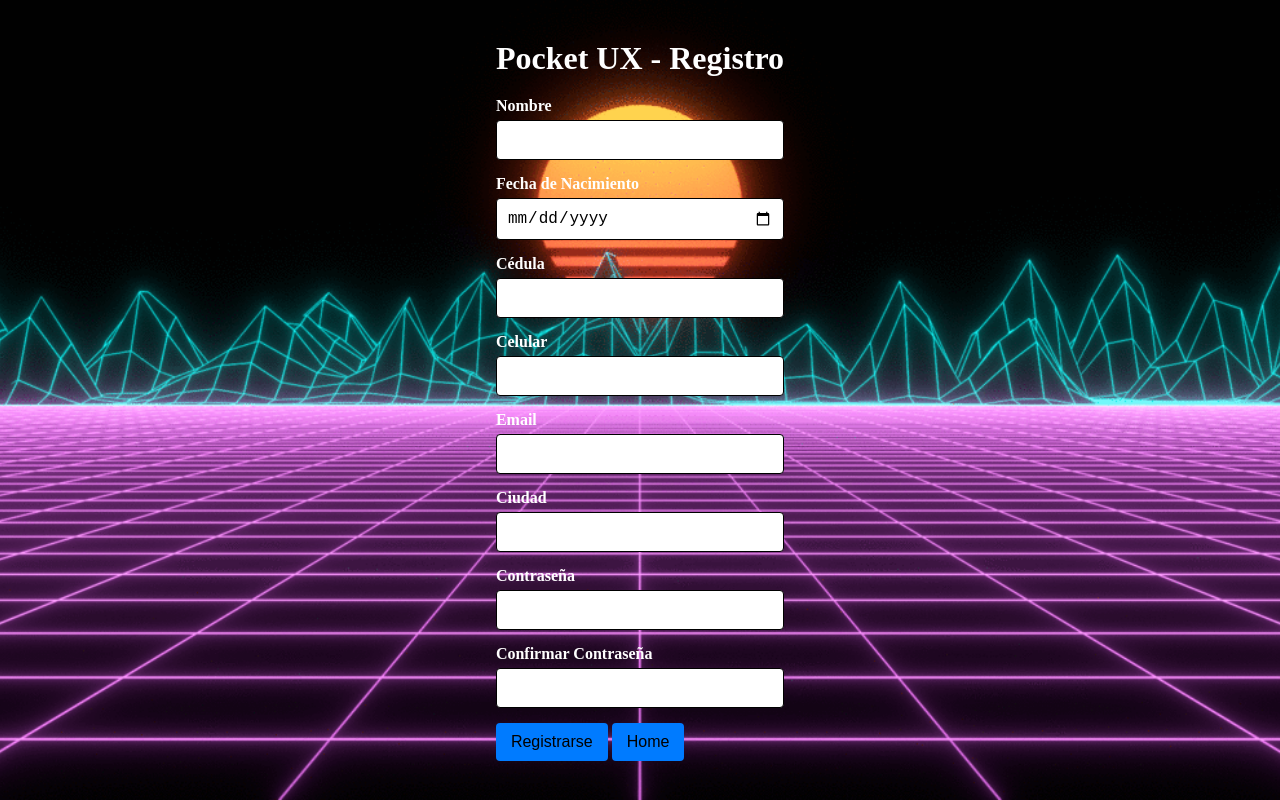
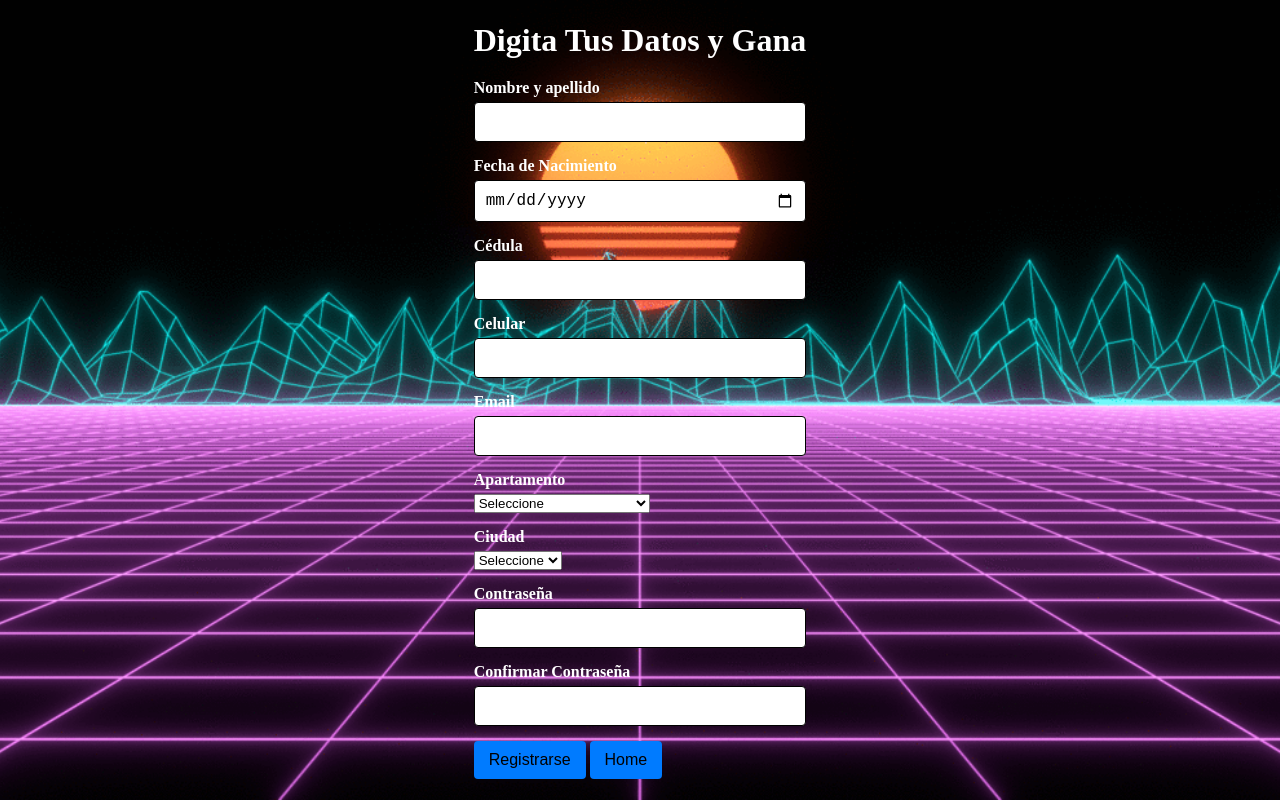
Before and after one commit to Cristhyan11/Front_Rifa, a React (Vite) app: page /registro in a window 1280 px wide. Built offline with nearby package versions, Linux system fonts and the light colour scheme.

Commit message:
Mejorar registro

```diff
--- a/src/components/registro.jsx
+++ b/src/components/registro.jsx
@@ -12,6 +12,7 @@ function Registro() {
   const [celular, setCelular] = useState('');
   const [email, setEmail] = useState('');
   const [ciudad, setCiudad] = useState('');
+  const [apartamento, setApartamento] = useState('');
   const [password, setPassword] = useState('');
   const [confirmPassword, setConfirmPassword] = useState('');
   const [modalMessage, setModalMessage] = useState('');
@@ -21,10 +22,36 @@ function Registro() {
     e.preventDefault();
     console.log('Form submitted:', { nombre, fechaNacimiento, cedula, celular, email, ciudad, password, confirmPassword });
 
+ // Validar nombre solo con letras
+    const nombreRegex = /^[A-Za-z\s]+$/;
+    if (!nombreRegex.test(nombre)) {
+      setModalMessage('El nombre solo puede contener letras.');
+      return;
+    }
+
+    // Validar fecha de nacimiento para mayores de 18 años
+    const currentDate = new Date();
+    const birthDate = new Date(fechaNacimiento);
+    let age = currentDate.getFullYear() - birthDate.getFullYear();
+    const monthDifference = currentDate.getMonth() - birthDate.getMonth();
+    if (monthDifference < 0 || (monthDifference === 0 && currentDate.getDate() < birthDate.getDate())) {
+      age--;
+    }
+    if (age < 18) {
+      setModalMessage('Debes tener al menos 18 años para registrarte.');
+      return;
+    }
+
     if (!email.includes('@')) {
       setModalMessage('El correo electrónico debe contener un @.');
       return;
     }
+
+    if (password.length < 7 || /[^A-Za-z0-9]/.test(password)) {
+      setModalMessage('La contraseña debe tener al menos 7 caracteres y no debe contener caracteres especiales.');
+      return;
+    }
+
     if (password !== confirmPassword) {
       setModalMessage('Las contraseñas no coinciden');
       return;
@@ -36,7 +63,7 @@ function Registro() {
         headers: {
           'Content-Type': 'application/json'
         },
-        body: JSON.stringify({ nombre, fechaNacimiento, cedula, celular, email, ciudad, password })
+        body: JSON.stringify({ nombre, fechaNacimiento, cedula, celular, email, ciudad, apartamento, password })
       });
       const result = await response.json();
       if (result.status === "UsuarioRegistrado") {
@@ -56,16 +83,67 @@ function Registro() {
     }
   };
 
+  const handleCelularChange = (e) => {
+    let value = e.target.value;
+    value = value.replace(/\D/g, ''); // Remove non-numeric characters
+    if (value.length > 3) {
+      value = `${value.slice(0, 3)}-${value.slice(3)}`;
+    }
+    setCelular(value);
+  };
+
   const closeModal = () => {
     setModalMessage('');
+  };
+
+  const ciudadesPorApartamento =
+  {
+    'Amazonas': ['Leticia', 'Puerto Nariño'],
+    'Antioquia': ['Medellín', 'Bello', 'Itagüí', 'Envigado', 'Rionegro'],
+    'Arauca': ['Arauca', 'Tame', 'Saravena', 'Arauquita'],
+    'Atlántico': ['Barranquilla', 'Soledad', 'Malambo', 'Puerto Colombia'],
+    'Bolívar': ['Cartagena', 'Magangué', 'Turbaco', 'Arjona'],
+    'Boyacá': ['Tunja', 'Duitama', 'Sogamoso', 'Chiquinquirá'],
+    'Caldas': ['Manizales', 'Villamaría', 'Chinchiná', 'La Dorada'],
+    'Caquetá': ['Florencia', 'San Vicente del Caguán', 'Cartagena del Chairá'],
+    'Casanare': ['Yopal', 'Aguazul', 'Villanueva', 'Tauramena'],
+    'Cauca': ['Popayán', 'Santander de Quilichao', 'Puerto Tejada'],
+    'Cesar': ['Valledupar', 'Aguachica', 'La Jagua de Ibirico'],
+    'Chocó': ['Quibdó', 'Istmina', 'Tadó'],
+    'Córdoba': ['Montería', 'Cereté', 'Lorica', 'Sahagún'],
+    'Cundinamarca': ['Bogotá', 'Soacha', 'Fusagasugá', 'Zipaquirá'],
+    'Guainía': ['Inírida'],
+    'Guaviare': ['San José del Guaviare'],
+    'Huila': ['Neiva', 'Pitalito', 'Garzón'],
+    'La Guajira': ['Riohacha', 'Maicao', 'Uribia'],
+    'Magdalena': ['Santa Marta', 'Ciénaga', 'Fundación'],
+    'Meta': ['Villavicencio', 'Granada', 'Acacías'],
+    'Nariño': ['Pasto', 'Tumaco', 'Ipiales'],
+    'Norte de Santander': ['Cúcuta', 'Ocaña', 'Pamplona'],
+    'Putumayo': ['Mocoa', 'Puerto Asís', 'Orito'],
+    'Quindío': ['Armenia', 'Calarcá', 'Montenegro'],
+    'Risaralda': ['Pereira', 'Dosquebradas', 'Santa Rosa de Cabal'],
+    'San Andrés y Providencia': ['San Andrés', 'Providencia'],
+    'Santander': ['Bucaramanga', 'Floridablanca', 'Girón', 'Piedecuesta'],
+    'Sucre': ['Sincelejo', 'Corozal', 'San Marcos'],
+    'Tolima': ['Ibagué', 'Espinal', 'Melgar'],
+    'Valle del Cauca': ['Cali', 'Buenaventura', 'Palmira', 'Tuluá'],
+    'Vaupés': ['Mitú'],
+    'Vichada': ['Puerto Carreño', 'La Primavera']
+}
+
+
+  const handleApartamentoChange = (e) => {
+    setApartamento(e.target.value);
+    setCiudad('');
   };
 
   return (
     <div className="form-container">
       <form onSubmit={handleSubmit} className="ai-agent-form">
-        <h2 className="form-title">Pocket UX - Registro</h2>
+        <h2 className="form-title">Digita Tus Datos y Gana</h2>
         <div className="form-group">
-          <label htmlFor="nombre">Nombre</label>
+          <label htmlFor="nombre">Nombre y apellido</label>
           <input
             type="text"
             id="nombre"
@@ -94,8 +172,7 @@ function Registro() {
             name="cedula"
             value={cedula}
             onChange={(e) => setCedula(e.target.value)}
-            maxLength="11"
-            pattern="\d{11}"
+            pattern="\d{5,11}"
             required
           />
         </div>
@@ -106,9 +183,8 @@ function Registro() {
             id="celular"
             name="celular"
             value={celular}
-            onChange={(e) => setCelular(e.target.value)}
-            maxLength="10"
-            pattern="\d{10}"
+            onChange={handleCelularChange}
+            pattern="\d{3}-?\d{7}" // Cambiado para aceptar guion opcional
             required
           />
         </div>
@@ -124,15 +200,64 @@ function Registro() {
           />
         </div>
         <div className="form-group">
+          <label htmlFor="apartamento">Apartamento</label>
+          <select
+            id="apartamento"
+            name="apartamento"
+            value={apartamento}
+            onChange={handleApartamentoChange}
+            required
+          >
+            <option value="">Seleccione</option>
+            <option value="">Seleccione</option>
+            <option value="Amazonas">Amazonas</option>
+            <option value="Antioquia">Antioquia</option>
+            <option value="Arauca">Arauca</option>
+            <option value="Atlántico">Atlántico</option>
+            <option value="Bolívar">Bolívar</option>
+            <option value="Boyacá">Boyacá</option>
+            <option value="Caldas">Caldas</option>
+            <option value="Caquetá">Caquetá</option>
+            <option value="Casanare">Casanare</option>
+            <option value="Cauca">Cauca</option>
+            <option value="Cesar">Cesar</option>
+            <option value="Chocó">Chocó</option>
+            <option value="Córdoba">Córdoba</option>
+            <option value="Cundinamarca">Cundinamarca</option>
+            <option value="Guainía">Guainía</option>
+            <option value="Guaviare">Guaviare</option>
+            <option value="Huila">Huila</option>
+            <option value="La Guajira">La Guajira</option>
+            <option value="Magdalena">Magdalena</option>
+            <option value="Meta">Meta</option>
+            <option value="Nariño">Nariño</option>
+            <option value="Norte de Santander">Norte de Santander</option>
+            <option value="Putumayo">Putumayo</option>
+            <option value="Quindío">Quindío</option>
+            <option value="Risaralda">Risaralda</option>
+            <option value="San Andrés y Providencia">San Andrés y Providencia</option>
+            <option value="Santander">Santander</option>
+            <option value="Sucre">Sucre</option>
+            <option value="Tolima">Tolima</option>
+            <option value="Valle del Cauca">Valle del Cauca</option>
+            <option value="Vaupés">Vaupés</option>
+            <option value="Vichada">Vichada</option>
+          </select>
+        </div>
+        <div className="form-group">
           <label htmlFor="ciudad">Ciudad</label>
-          <input
-            type="text"
+          <select
             id="ciudad"
             name="ciudad"
             value={ciudad}
             onChange={(e) => setCiudad(e.target.value)}
             required
-          />
+          >
+            <option value="">Seleccione</option>
+            {ciudadesPorApartamento[apartamento] && ciudadesPorApartamento[apartamento].map((city, index) => (
+              <option key={index} value={city}>{city}</option>
+            ))}
+          </select>
         </div>
         <div className="form-group">
           <label htmlFor="password">Contraseña</label>
@@ -157,14 +282,14 @@ function Registro() {
           />
         </div>
         <button type="submit" className="submit-button">Registrarse</button>
-        <label htmlFor="">                         </label>
+        <label htmlFor="">                     </label>
         <button type="button" className="submit-button" onClick={() => navigate('/home')}>Home</button>
       </form>
       <Modal
         isOpen={!!modalMessage}
         onRequestClose={closeModal}
         contentLabel="Message Modal"
-        className="modal"
+        className="modal1"
         overlayClassName="overlay"
       >
         <div className="modal-content">
```
